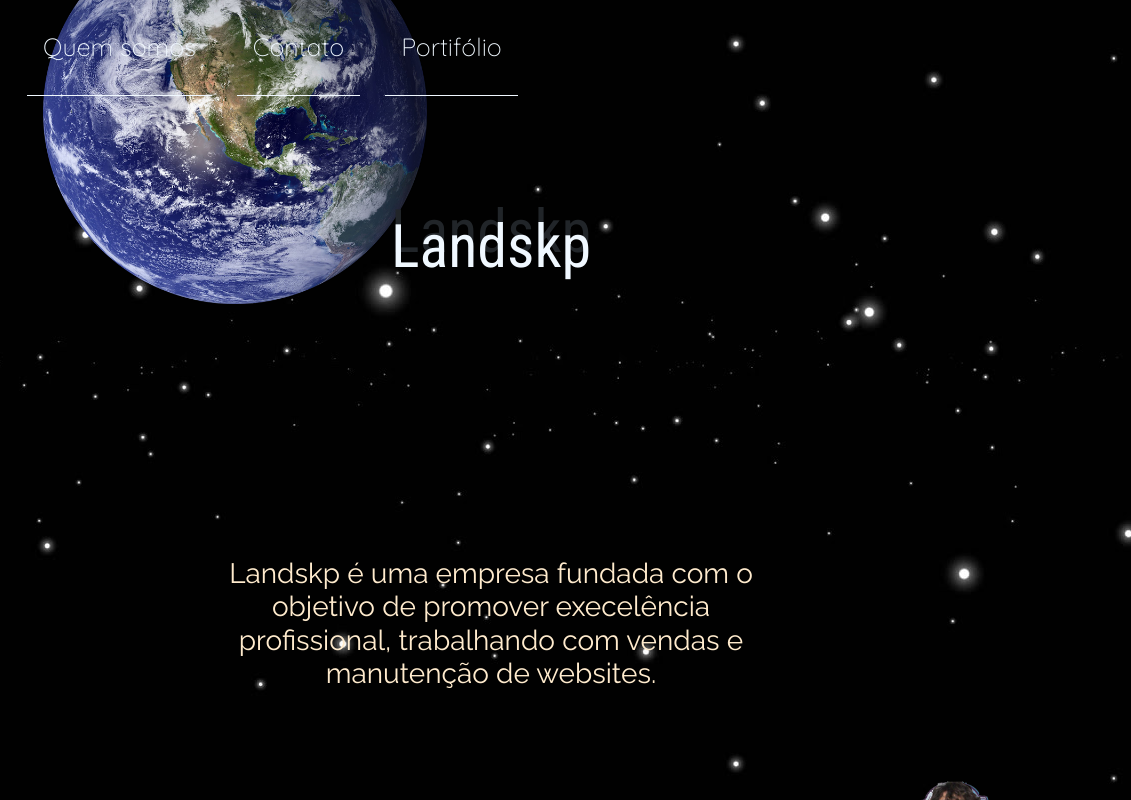
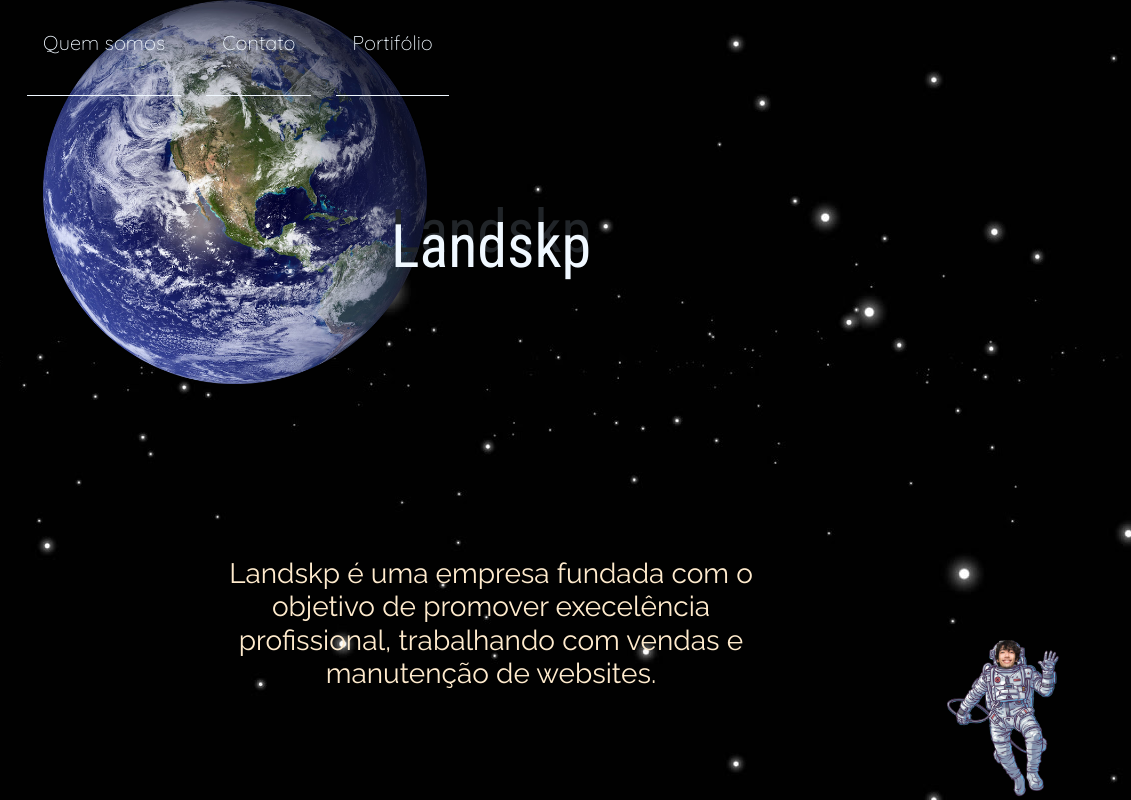
Before and after one commit to ChainaChaina/ChainaChaina.github.io, a plain HTML site: page index.html in a window 1280 px wide. Shown: the top 800 px of the page, 149-1280 px from the left. Drawn offline with nearby package versions, Linux system fonts and the light colour scheme.

Commit message:
Melhora depois da critica do Giu
Melhoria do espaços, e do menu

```diff
--- a/index.html
+++ b/index.html
@@ -53,21 +53,21 @@
           <br><br><br>
           Landskp é uma empresa fundada com o objetivo de promover execelência profissional, trabalhando com
           vendas e manutenção de websites.
-          <br><br><br><br><br><br><br><br><br><br><br><br><br><br><br><br><br><br><br><br><br><br><br><br>
+          <br><br><br><br><br><br><br><br><br><br>
           Temos como pontos principais de profissionalismo: boa comunicação, planejamento, organização de negócio
           e uma excelente equipe de desenvolvimento.
-          <br><br><br><br><br><br><br><br><br><br><br><br><br><br><br><br><br><br><br><br><br><br><br><br>
+          <br><br><br><br><br><br><br><br><br><br>
           A idéia da Landskp é proporcionar ao cliente, um ambiente a qual ele possa vender ou apresentar seu produto de
           venda
           , visando a qualidade, a boa usabilidade e manutebilidade.
-          <br><br><br><br><br><br><br><br><br><br><br><br><br><br><br><br><br><br><br><br><br><br>
+          <br><br><br><br><br><br><br><br><br><br>
           <p class="slogan">Alcance novos horizontes com a Landskp.</p>
           <br><br>
         </h3>
       </div>
       <div class="col-sm-3">
-        <img src="imagens/chaina.png" class=" chaina rellax" data-rellax-speed="6">
-        <img src="imagens/robin.png" class=" robin rellax" data-rellax-speed="3">
+        <img src="imagens/chaina.png" class=" chaina rellax" data-rellax-speed="8">
+        <img src="imagens/robin.png" class=" robin rellax" data-rellax-speed="4">
         <img src="imagens/crackinho.png" class="crackinho rellax" data-rellax-speed="-4">
       </div>
     </div>
@@ -75,7 +75,7 @@
 
   <img src="imagens/foguete.png" class=" foguete rellax" data-rellax-speed="9">
   <img src="imagens/audalio.png" class=" audalio rellax" data-rellax-speed="3">
-  <img src="imagens/mundo.png" class=" mundo rellax" data-rellax-speed="-4">
+  <img src="imagens/mundo.png" class=" mundo rellax" data-rellax-speed="-7">
   <img src="imagens/lua.png" class=" lua rellax" data-rellax-speed="-2">
   <img src="imagens/meme.jpg" class=" memeimage rellax animated fadeOut delay-1s" data-rellax-speed="-2"
     alt="Você achou o segredo">
--- a/style.css
+++ b/style.css
@@ -9,7 +9,7 @@ body{
 .nav-link{
   color: aliceblue;
   font-family: 'Quicksand', sans-serif;
-  font-size: 25px;
+  font-size: 40px;
   margin-left: 25px;
   margin-top: 20px;
   border-bottom: 1px;
@@ -47,8 +47,9 @@ h1{
   z-index: -1;
   width: 10%;
   position: absolute;
-  left: 38%;
-  margin-bottom: 0%
+  left: 18%;
+  margin-bottom: 0%;
+  top: 250%;
 
 }
 .chaina{
@@ -70,14 +71,14 @@ h1{
   position: absolute;
   width: 20%;
   left: 10%;
-  top: 150%;
+  top: 120%;
 }
 .mundo{
   z-index: -2;
   width: 30%;
   position: absolute;
-  left: 15%;
-  top: -10%;
+  right: 6%;
+  top: -16%;
 }
 .lua{
   z-index: -2;
@@ -92,7 +93,7 @@ h1{
   font-family: 'Raleway', sans-serif;
 }
 .crackinho{
-  z-index: 1;
+  z-index: 2;
   position: absolute;
   top:75%;
   left:3%;
@@ -123,14 +124,14 @@ h1{
   .chaina{
     z-index: -1;
     position: absolute;
-    width: 80%;
+    width: 40%;
     top: 10%;
     right: -0%;
   }
   .robin{
     z-index: -1;
     position: absolute;
-    top: 80%;
+    top: 100%;
     left: 40%;
     width: 40%;
   }
@@ -145,7 +146,7 @@ h1{
     width: 30%;
     position: absolute;
     left: 15%;
-    top: -10%;
+    top: 0%;
   }
   .lua{
 
@@ -174,4 +175,13 @@ h1{
     top: 230%;
     left: 15%;
   }
+  .nav-link{
+    color: aliceblue;
+    font-family: 'Quicksand', sans-serif;
+    font-size: 20px;
+    margin-left: 25px;
+    margin-top: 20px;
+    border-bottom: 1px;
+    border-bottom-style: solid;
+  }
 }
```
Also changed, not shown: 1 other file. Lines whose indentation alone changed are shown as unchanged.
